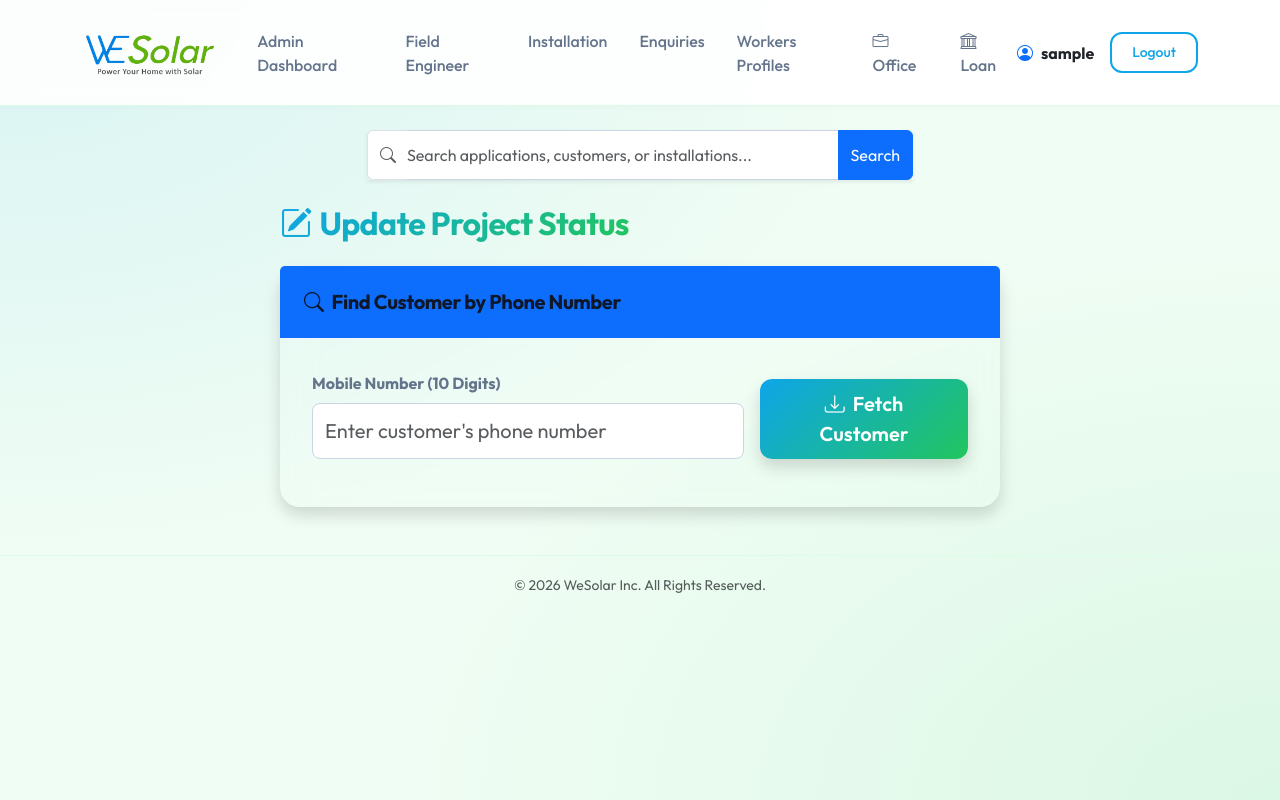
After one commit to phanindrauddagiri05-ops/wesolar, a Django app: page /office/update/ in a window 1280 px wide. The commit adds this page. Run offline with Django 5.2, Linux system fonts and the light colour scheme; the visitor is signed in with stand-in values (Sample User, id 1).

Commit message:
updated everything

```diff
--- a/solar_management/urls.py
+++ b/solar_management/urls.py
@@ -18,6 +18,7 @@ urlpatterns = [
 
     # New Office Portal
     path('office-dashboard/', views.office_dashboard, name='office_dashboard'),
+    path('office/update/', views.office_update_home, name='office_update_home'),
     path('office/update-status/<int:pk>/', views.office_update_status, name='office_update_status'),
 
     # Master Dashboard
@@ -49,6 +50,7 @@ urlpatterns = [
     path('api/get-customer-data/', views.get_customer_data, name='get_customer_data'),
     path('api/get-bank-details/', views.get_bank_details_by_phone, name='get_bank_details_by_phone'),
     path('api/get-survey-by-phone/', views.get_survey_by_phone, name='get_survey_by_phone'),
+    path('api/get-survey-by-phone-all/', views.get_survey_by_phone_all, name='get_survey_by_phone_all'),
     path('api/get-survey-by-id/', views.get_survey_by_id, name='get_survey_by_id'),
 
     # Enquiry System
--- a/solar_management/views.py
+++ b/solar_management/views.py
@@ -260,6 +260,10 @@ def approve_user(request, pk):
     elif profile.role == 'Loan':
         group, _ = Group.objects.get_or_create(name='Loan_Officers')
         profile.user.groups.add(group)
+    elif profile.role == 'Admin':
+        # Grant is_staff so @staff_member_required on admin_dashboard allows them in
+        profile.user.is_staff = True
+        profile.user.save()
 
     messages.success(request, f"User {profile.user.get_full_name()} approved.")
     return redirect('admin_dashboard')
@@ -680,6 +684,68 @@ def office_update_status(request, pk):
         'bank_form': bank_form,
         'survey': survey
     })
+
+@login_required
+@user_passes_test(is_office_staff)
+def office_update_home(request):
+    """
+    Office Staff Phone Search Landing Page.
+    Allows office staff to search for a customer by phone number,
+    then redirects to the update status form.
+    """
+    return render(request, 'solar/office_update_home.html')
+
+
+@login_required
+@user_passes_test(is_office_staff)
+def get_survey_by_phone_all(request):
+    """
+    API Endpoint: Fetch ALL customer surveys by phone number (for Office use).
+    Unlike the installer API, this does NOT filter out surveys with installations.
+    Returns JSON with matching survey(s) info.
+    """
+    phone = request.GET.get('phone', '')
+
+    if not phone:
+        return JsonResponse({'found': False, 'message': 'Phone number is required.'})
+
+    surveys = CustomerSurvey.objects.filter(
+        Q(phone_number=phone) | Q(aadhar_linked_phone=phone)
+    ).order_by('-created_at')
+
+    if not surveys.exists():
+        return JsonResponse({'found': False, 'message': 'No customer found with this phone number.'})
+
+    if surveys.count() == 1:
+        survey = surveys.first()
+        return JsonResponse({
+            'found': True,
+            'count': 1,
+            'survey_id': survey.id,
+            'customer_name': survey.customer_name,
+            'sc_no': survey.sc_no,
+            'phase': survey.phase,
+            'area': survey.area or '',
+            'agreed_amount': str(survey.agreed_amount),
+            'workflow_status': survey.workflow_status,
+            'phone_number': survey.phone_number or survey.aadhar_linked_phone or '',
+        })
+
+    # Multiple surveys found — return list
+    records = []
+    for s in surveys:
+        records.append({
+            'id': s.id,
+            'customer_name': s.customer_name,
+            'sc_no': s.sc_no,
+            'phase': s.phase,
+            'area': s.area or '',
+            'agreed_amount': str(s.agreed_amount),
+            'workflow_status': s.workflow_status,
+            'created_at': s.created_at.strftime('%d %b %Y'),
+        })
+
+    return JsonResponse({'found': True, 'count': surveys.count(), 'records': records})
 
 @login_required
 @user_passes_test(is_loan_officer)
--- a/templates/solar/loan_dashboard.html
+++ b/templates/solar/loan_dashboard.html
@@ -123,8 +123,7 @@
                                 <div class="col-md-6">{{ form.loan_applied_ifsc|as_crispy_field }}</div>
                             </div>
                             <div class="row">
-                                <div class="col-md-6">{{ form.loan_applied_ac_no|as_crispy_field }}</div>
-                                <div class="col-md-6">{{ form.manager_number|as_crispy_field }}</div>
+                                <div class="col-md-12">{{ form.loan_applied_ac_no|as_crispy_field }}</div>
                             </div>
                         </div>
 
--- /dev/null
+++ b/templates/solar/office_update_home.html
@@ -0,0 +1,188 @@
+{% extends 'base.html' %}
+
+{% block content %}
+<div class="container mt-4">
+    <div class="row justify-content-center">
+        <div class="col-lg-8">
+
+            <!-- Header -->
+            <div class="d-flex align-items-center mb-4">
+                <h2 class="fw-bold text-gradient mb-0">
+                    <i class="bi bi-pencil-square text-primary me-2"></i>Update Project Status
+                </h2>
+            </div>
+
+            <!-- Phone Lookup Card -->
+            <div class="card glass-card border-0 shadow mb-4">
+                <div class="card-header bg-primary text-white">
+                    <h5 class="mb-0"><i class="bi bi-search me-2"></i>Find Customer by Phone Number</h5>
+                </div>
+                <div class="card-body">
+                    <div class="row g-3 align-items-end">
+                        <div class="col-md-8">
+                            <label for="phone_input" class="form-label fw-bold">Mobile Number (10 Digits)</label>
+                            <input type="text" id="phone_input" class="form-control form-control-lg"
+                                placeholder="Enter customer's phone number" maxlength="10" pattern="\d{10}"
+                                oninput="this.value = this.value.replace(/[^0-9]/g, '')">
+                        </div>
+                        <div class="col-md-4">
+                            <button type="button" class="btn btn-premium btn-lg w-100 shadow"
+                                onclick="searchCustomer()">
+                                <i class="bi bi-download me-2"></i>Fetch Customer
+                            </button>
+                        </div>
+                    </div>
+                    <div id="status_msg" class="mt-3"></div>
+
+                    <!-- Multiple Record Selection -->
+                    <div id="record_selection" class="mt-4" style="display:none;">
+                        <h6 class="fw-bold text-primary mb-3">Multiple Applications Found - Select One:</h6>
+                        <div id="record_list" class="list-group mb-3"></div>
+                        <button type="button" class="btn btn-success" onclick="goToSelected()" disabled
+                            id="confirm_btn">
+                            <i class="bi bi-check-circle me-2"></i>Open Update Form
+                        </button>
+                    </div>
+                </div>
+            </div>
+
+            <!-- Customer Preview Card (shown after single result) -->
+            <div id="customer_preview" class="card glass-card border-0 shadow" style="display:none;">
+                <div class="card-header bg-transparent border-bottom">
+                    <h5 class="mb-0 fw-bold text-dark">
+                        <i class="bi bi-info-circle-fill text-primary me-2"></i>Customer Found
+                    </h5>
+                </div>
+                <div class="card-body">
+                    <div class="row g-3 mb-4">
+                        <div class="col-md-4">
+                            <label class="small text-muted text-uppercase fw-bold">Customer Name</label>
+                            <input type="text" id="preview_name" class="form-control bg-light" readonly>
+                        </div>
+                        <div class="col-md-4">
+                            <label class="small text-muted text-uppercase fw-bold">SC Number</label>
+                            <input type="text" id="preview_sc" class="form-control bg-light" readonly>
+                        </div>
+                        <div class="col-md-4">
+                            <label class="small text-muted text-uppercase fw-bold">Phase</label>
+                            <input type="text" id="preview_phase" class="form-control bg-light" readonly>
+                        </div>
+                        <div class="col-md-4">
+                            <label class="small text-muted text-uppercase fw-bold">Area</label>
+                            <input type="text" id="preview_area" class="form-control bg-light" readonly>
+                        </div>
+                        <div class="col-md-4">
+                            <label class="small text-muted text-uppercase fw-bold">Agreed Amount</label>
+                            <input type="text" id="preview_amount" class="form-control bg-light" readonly>
+                        </div>
+                        <div class="col-md-4">
+                            <label class="small text-muted text-uppercase fw-bold">Install Status</label>
+                            <input type="text" id="preview_status" class="form-control bg-light" readonly>
+                        </div>
+                    </div>
+                    <a id="update_btn" href="#" class="btn btn-primary btn-lg w-100 fw-bold shadow">
+                        <i class="bi bi-pencil-square me-2"></i>Open Update Form
+                    </a>
+                </div>
+            </div>
+
+        </div>
+    </div>
+</div>
+
+<script>
+    let selectedId = null;
+
+    function searchCustomer() {
+        const phone = document.getElementById('phone_input').value.trim();
+        const statusDiv = document.getElementById('status_msg');
+        const previewDiv = document.getElementById('customer_preview');
+        const selectionDiv = document.getElementById('record_selection');
+
+        // Reset
+        previewDiv.style.display = 'none';
+        selectionDiv.style.display = 'none';
+        selectedId = null;
+
+        if (!phone || phone.length !== 10) {
+            statusDiv.innerHTML = '<div class="alert alert-warning">Please enter a valid 10-digit phone number.</div>';
+            return;
+        }
+
+        statusDiv.innerHTML = '<div class="alert alert-info"><i class="bi bi-hourglass-split me-2"></i>Searching...</div>';
+
+        fetch(`/api/get-survey-by-phone-all/?phone=${phone}`)
+            .then(r => r.json())
+            .then(data => {
+                if (!data.found) {
+                    statusDiv.innerHTML = `<div class="alert alert-danger"><i class="bi bi-x-circle-fill me-2"></i>${data.message}</div>`;
+                    return;
+                }
+
+                if (data.count === 1) {
+                    statusDiv.innerHTML = '<div class="alert alert-success"><i class="bi bi-check-circle-fill me-2"></i>Customer found! Review details below and click "Open Update Form".</div>';
+                    showPreview(data);
+                } else {
+                    statusDiv.innerHTML = `<div class="alert alert-info"><i class="bi bi-list-ul me-2"></i>Found ${data.count} applications. Please select one.</div>`;
+                    showRecordList(data.records);
+                }
+            })
+            .catch(() => {
+                statusDiv.innerHTML = '<div class="alert alert-danger">Error fetching customer details.</div>';
+            });
+    }
+
+    function showPreview(data) {
+        selectedId = data.survey_id;
+        document.getElementById('preview_name').value = data.customer_name;
+        document.getElementById('preview_sc').value = data.sc_no;
+        document.getElementById('preview_phase').value = data.phase;
+        document.getElementById('preview_area').value = data.area || '-';
+        document.getElementById('preview_amount').value = '₹ ' + data.agreed_amount;
+        document.getElementById('preview_status').value = data.workflow_status;
+        document.getElementById('update_btn').href = `/office/update-status/${data.survey_id}/`;
+        document.getElementById('customer_preview').style.display = 'block';
+    }
+
+    function showRecordList(records) {
+        const list = document.getElementById('record_list');
+        list.innerHTML = '';
+        records.forEach(r => {
+            const item = document.createElement('div');
+            item.className = 'list-group-item list-group-item-action';
+            item.innerHTML = `
+                <div class="d-flex w-100 align-items-center">
+                    <input type="radio" name="sel_survey" value="${r.id}" id="s_${r.id}"
+                        class="form-check-input me-3" onchange="enableConfirm(${r.id})">
+                    <label for="s_${r.id}" class="flex-grow-1 mb-0" style="cursor:pointer;">
+                        <div class="row g-2">
+                            <div class="col-md-3"><strong>${r.customer_name}</strong></div>
+                            <div class="col-md-3"><small class="text-muted">SC: ${r.sc_no.slice(0, 10)}...</small></div>
+                            <div class="col-md-2"><span class="badge bg-primary">${r.phase}</span></div>
+                            <div class="col-md-2"><span class="badge ${r.workflow_status === 'Completed' ? 'bg-success' : 'bg-warning text-dark'}">${r.workflow_status}</span></div>
+                            <div class="col-md-2"><small class="text-muted">${r.created_at}</small></div>
+                        </div>
+                    </label>
+                </div>`;
+            list.appendChild(item);
+        });
+        document.getElementById('record_selection').style.display = 'block';
+    }
+
+    function enableConfirm(id) {
+        selectedId = id;
+        document.getElementById('confirm_btn').disabled = false;
+    }
+
+    function goToSelected() {
+        if (selectedId) {
+            window.location.href = `/office/update-status/${selectedId}/`;
+        }
+    }
+
+    // Allow Enter key to trigger search
+    document.getElementById('phone_input').addEventListener('keypress', function (e) {
+        if (e.key === 'Enter') searchCustomer();
+    });
+</script>
+{% endblock %}
--- a/templates/solar/survey_form.html
+++ b/templates/solar/survey_form.html
@@ -51,7 +51,8 @@
                         <div class="col-md-6">{{ form.phase|as_crispy_field }}</div>
                     </div>
                     <div class="row">
-                        <div class="col-md-12">{{ form.feasibility_kw|as_crispy_field }}</div>
+                        <div class="col-md-6">{{ form.contracted_load|as_crispy_field }}</div>
+                        <div class="col-md-6">{{ form.feasibility_kw|as_crispy_field }}</div>
                     </div>
                     <div class="row">
                         <div class="col-md-6">{{ form.phone_number|as_crispy_field }}</div>
@@ -289,6 +290,7 @@
 
         setNumericOnly('id_parent_bank_ac_no');
         setNumericOnly('id_loan_applied_ac_no');
+        setNumericOnly('id_contracted_load');
 
         // Apply Alpha-Only Restrictions
         setAlphaOnly('id_customer_name');
```
Also changed, not shown: solar_management/forms.py (+7 -5 lines), templates/solar/fe_update_form.html (+18 -0 lines), templates/solar/office_dashboard.html (+40 -21 lines), templates/solar/signup.html (+93 -2 lines).
